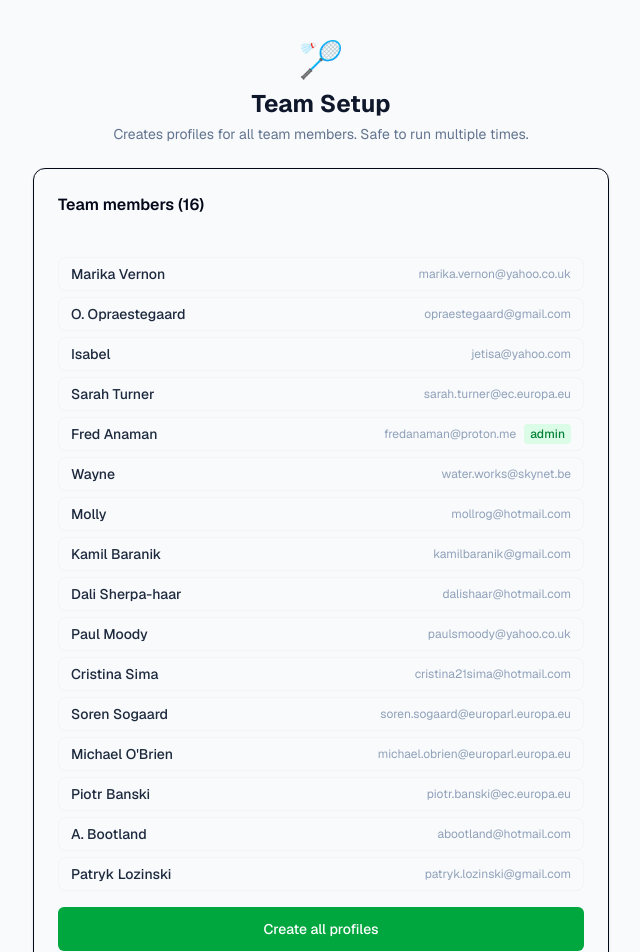
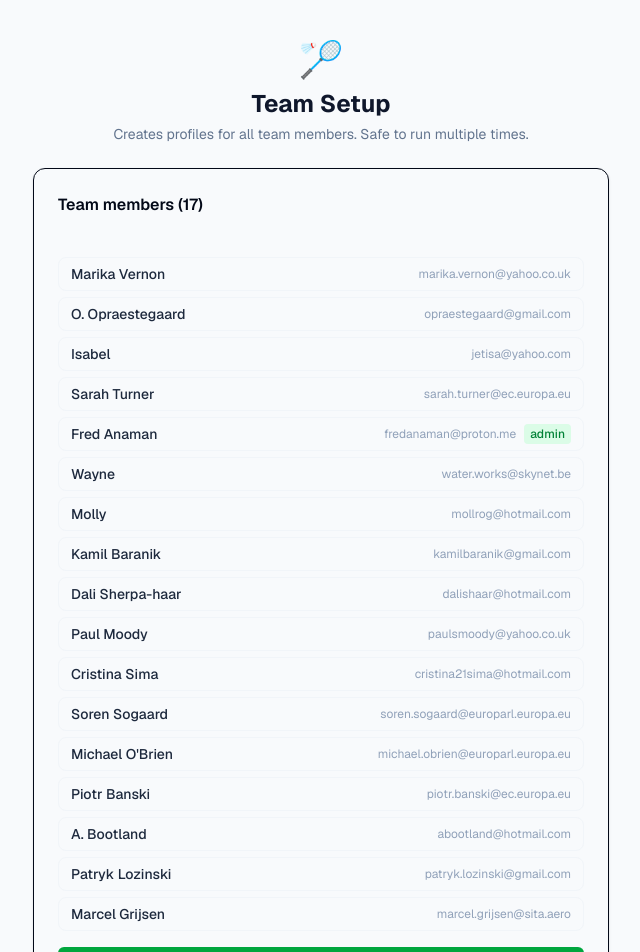
Before and after one commit to fanaman74/badminton-website, a Next.js app: page /setup in a window 1280 px wide. Shown: the top 952 px of the page, without its empty margins (319-959 px from the left). Built offline with nearby package versions, Linux system fonts and the light colour scheme.

Commit message:
feat: add Marcel Grijsen to team setup

```diff
--- a/app/setup/page.tsx
+++ b/app/setup/page.tsx
@@ -22,6 +22,7 @@ const TEAM_MEMBERS = [
   { name: "Piotr Banski",      email: "piotr.banski@ec.europa.eu",          role: "PLAYER" as const },
   { name: "A. Bootland",       email: "abootland@hotmail.com",              role: "PLAYER" as const },
   { name: "Patryk Lozinski",   email: "patryk.lozinski@gmail.com",          role: "PLAYER" as const },
+  { name: "Marcel Grijsen",    email: "marcel.grijsen@sita.aero",            role: "PLAYER" as const },
 ];
 
 export default function SetupPage() {
```
